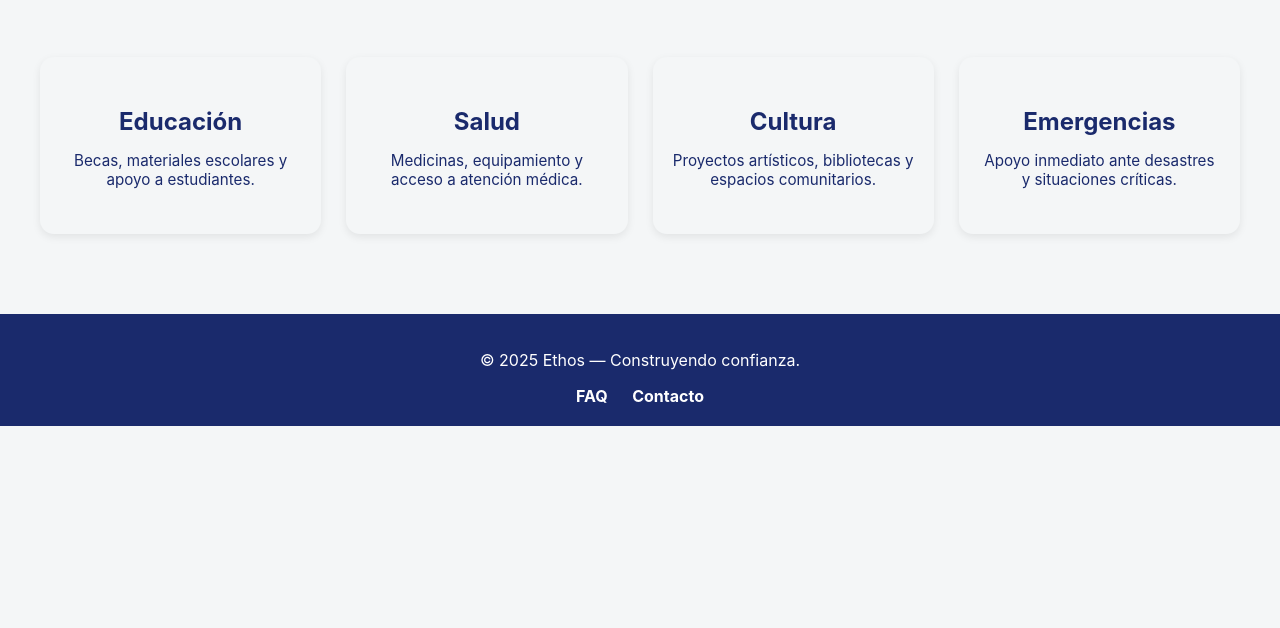
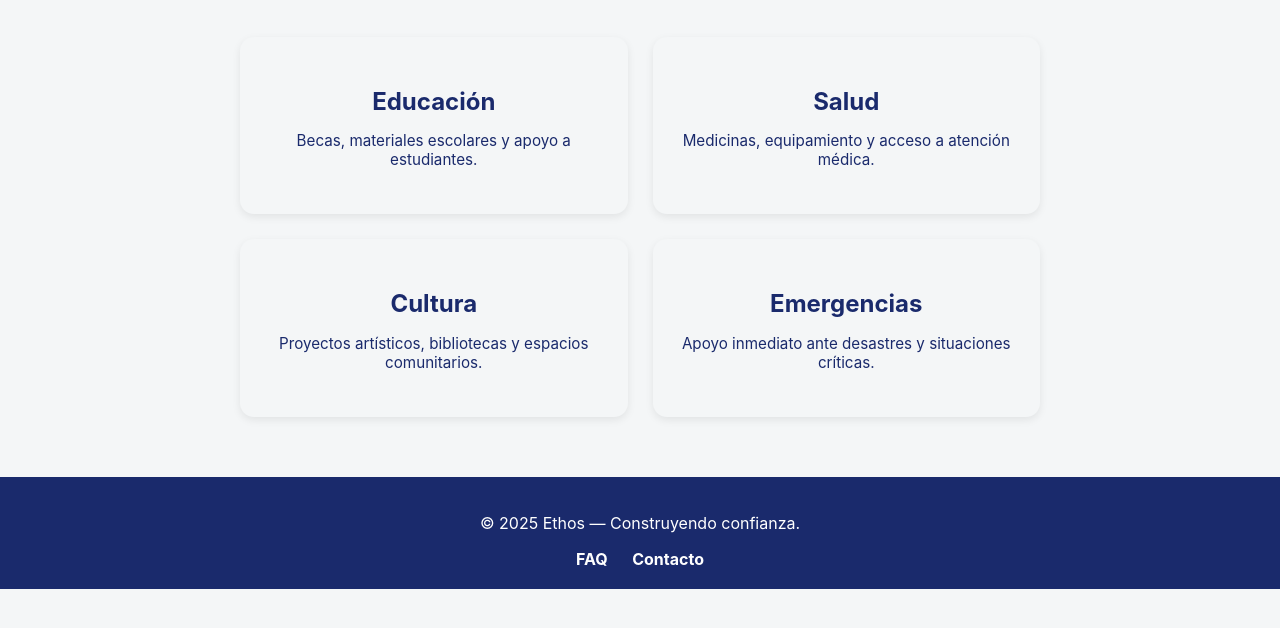
Before and after one commit to baubassi/ethos_play, a plain HTML site: page donar.html in a window 1280 px wide. Shown: the part 134-762 px from the top of the page. Drawn offline with Linux system fonts and the light colour scheme.

Commit message:
Update styles.css

```diff
--- a/styles.css
+++ b/styles.css
@@ -216,10 +216,12 @@ nav a:hover {
 
 .donate-grid {
     display: grid;
-    grid-template-columns: repeat(auto-fit, minmax(220px, 1fr));
+    grid-template-columns: repeat(2, 1fr); /* ← SIEMPRE 2 columnas */
     gap: 25px;
-    padding: 20px;
+    max-width: 800px;
+    margin: auto;
 }
+
 
 .donate-card {
     background: var(--gris);
```
